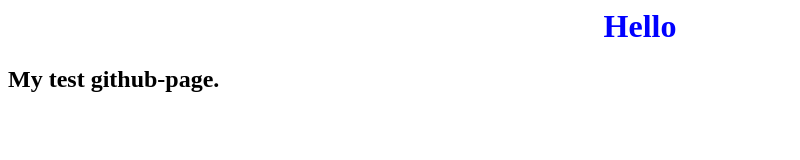
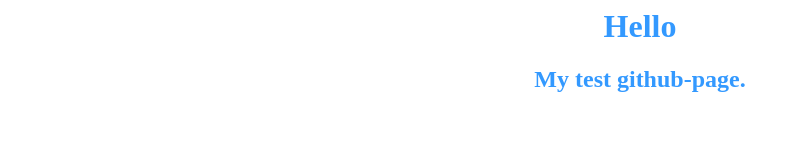
Before and after one commit to artem-valkov/my_project, a plain HTML site: page index.html in a window 1280 px wide. Shown: the whole page, without its empty margins (0-800 px from the left). Drawn offline with Linux system fonts and the light colour scheme.

Commit message:
Update index.html

```diff
--- a/index.html
+++ b/index.html
@@ -1,8 +1,9 @@
 <h1>Hello</h1>
 <h2>My test github-page.</h2>
 <style>
-h1 {
-  color: blue;
+h1, h2 {
+  color: #3399ff;
   text-align: center;
+  font-famliy: Monospace;
   }
 </style
```
